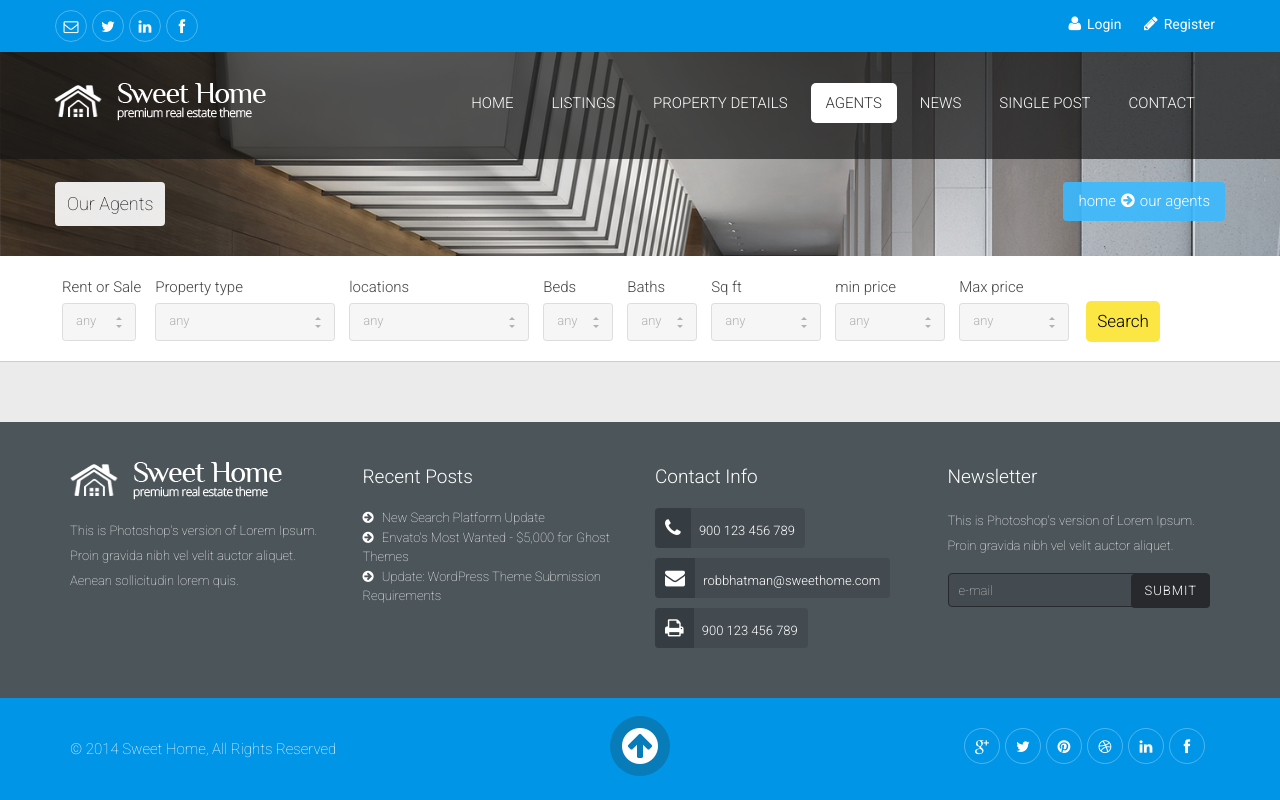
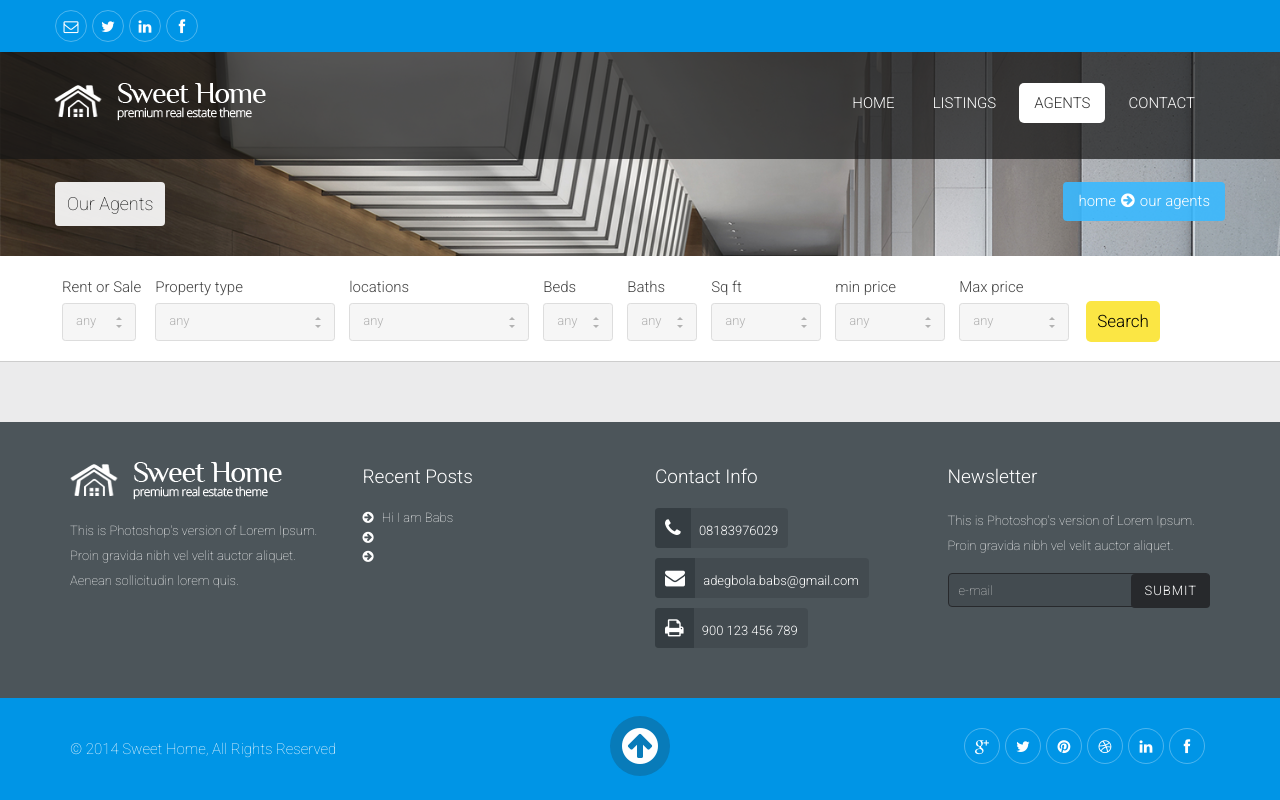
Before and after one commit to Babtechinc/estateHome2, a Django app: page /agent in a window 1280 px wide. Run offline with Django 3.2, Linux system fonts and the light colour scheme; data that the repository does not hold is empty; some libraries are stand-ins or nearby versions.

Commit message:
new base

```diff
--- a/templates/base.html
+++ b/templates/base.html
@@ -46,8 +46,8 @@
                     </li>
                 </ul>
                 <div id="login-box" class='pull-right'>
-                    <a href="{% url 'login' %}" class='fa fa-user'><span>Login</span></a>
-                    <a href="{% url 'register'%}" class='fa fa-pencil'><span>Register</span></a>
+{#                    <a href="{% url 'login' %}" class='fa fa-user'><span>Login</span></a>#}
+{#                    <a href="{% url 'register'%}" class='fa fa-pencil'><span>Register</span></a>#}
                 </div>
             </div>
         </div>
@@ -77,12 +77,12 @@
                                 {% if request.get_full_path == property %}class="active"{% endif %}
 
                                 ><a href="{%url 'property' %}">Listings</a></li>
-                                <li><a href="property-details.html">Property Details</a></li>
+{#                                <li><a href="property-details.html">Property Details</a></li>#}
                                 <li {% url 'agent' as agent %}
                                 {% if request.get_full_path == agent%}class="active"{% endif %}
                                 ><a href="{% url 'agent' %}">agents</a></li>
-                                <li><a href="blog.html">News</a></li>
-                                <li><a href="single.html">Single Post</a></li>
+{#                                <li><a href="blog.html">News</a></li>#}
+{#                                <li><a href="single.html">Single Post</a></li>#}
                                 <!-- <li class="dropdown">
 						<a href="#" class="dropdown-toggle" data-toggle="dropdown">Dropdown<b class="caret"></b></a>
 						<ul class="dropdown-menu">
@@ -118,18 +118,18 @@
             <div class="col-md-3 footer-recent-posts">
                 <h3 class='footer-title'>recent posts</h3>
                 <ul>
-                    <li><a href="#"><i class="fa fa-arrow-circle-right"></i> New Search Platform Update</a></li>
-                    <li><a href="#"><i class="fa fa-arrow-circle-right"></i> Envato's Most Wanted - $5,000 for Ghost Themes</a></li>
-                    <li><a href="#"><i class="fa fa-arrow-circle-right"></i> Update: WordPress Theme Submission Requirements</a></li>
+                    <li><a href="#"><i class="fa fa-arrow-circle-right"></i> Hi  I am Babs</a></li>
+                    <li><a href="#"><i class="fa fa-arrow-circle-right"></i> </a></li>
+                    <li><a href="#"><i class="fa fa-arrow-circle-right"></i></a></li>
                 </ul>
             </div>
             <div class="col-md-3 footer-contact-info">
                 <h3 class='footer-title'>contact info</h3>
                 <p class="website-number">
-                    <i class="fa fa-phone"></i> 900 123 456 789
+                    <i class="fa fa-phone"></i> 08183976029
                 </p>
                 <p class="website-email">
-                    <i class="fa fa-envelope"></i> robbhatman@sweethome.com
+                    <i class="fa fa-envelope"></i> adegbola.babs@gmail.com
                 </p>
                 <p class="website-fax">
                     <i class="fa fa-print"></i> 900 123 456 789
```
